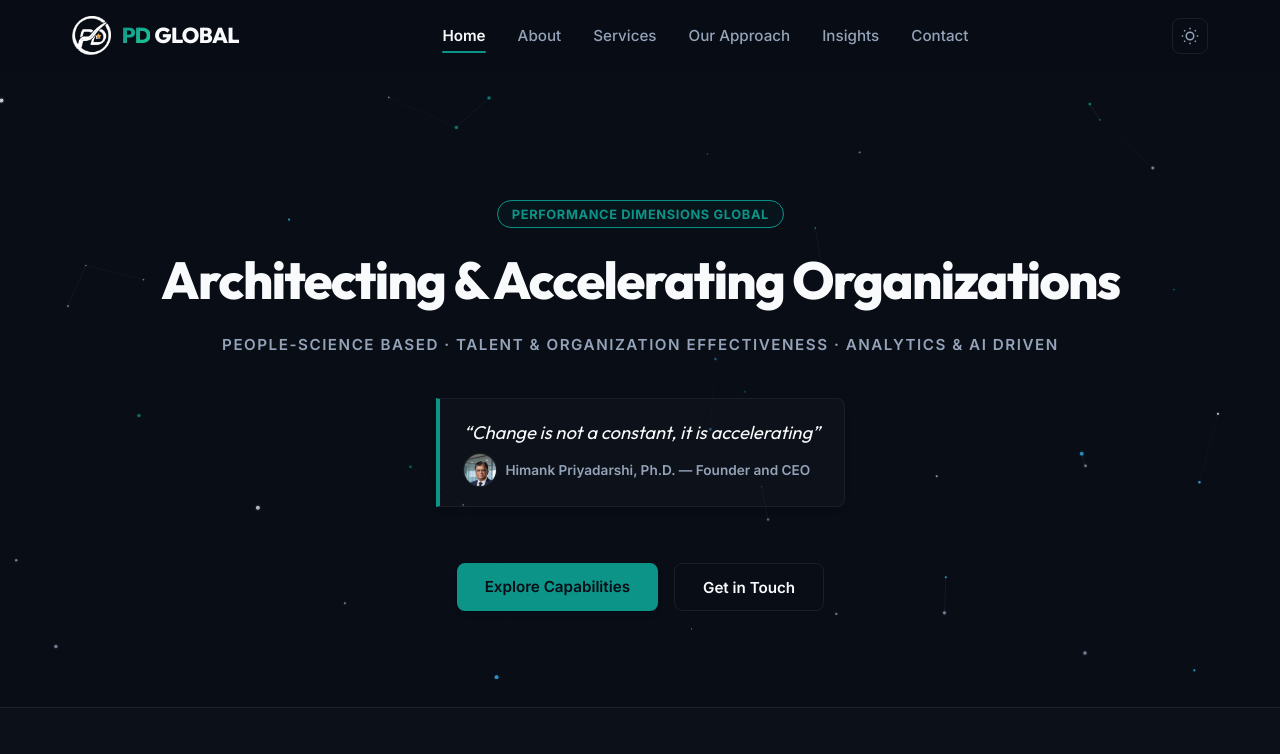
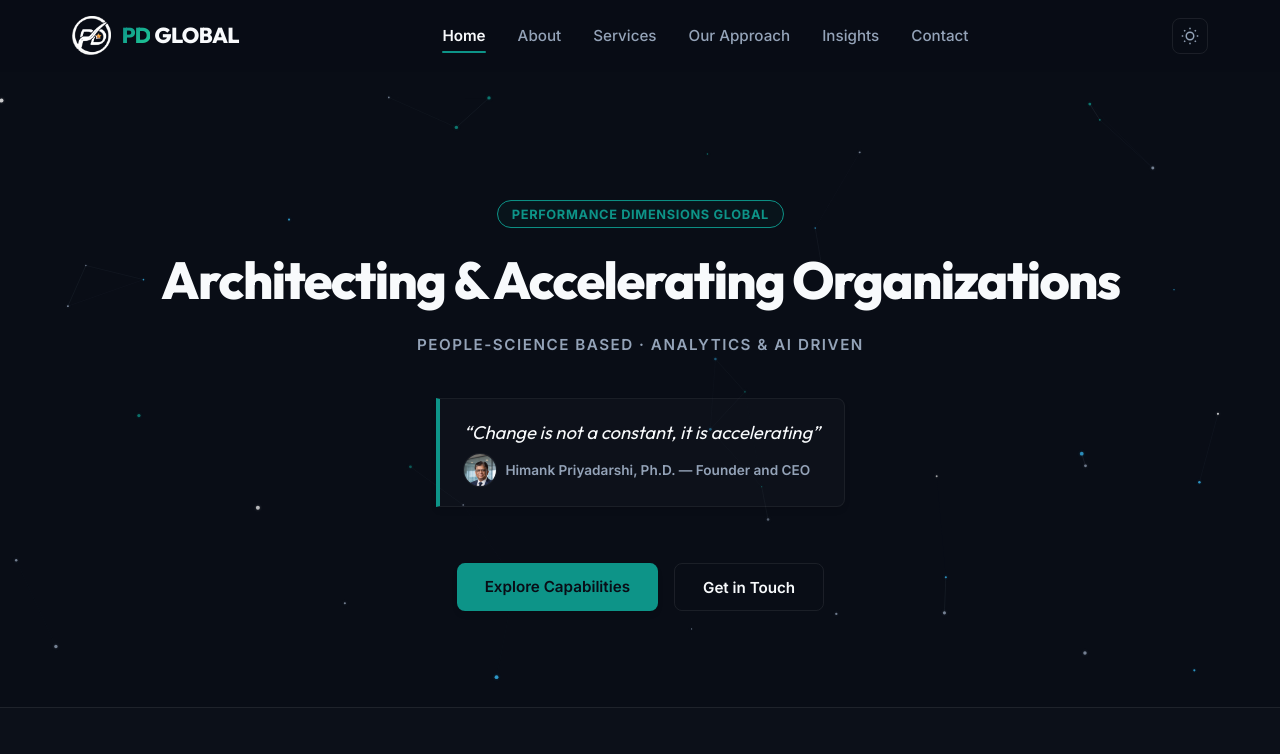
Before and after one commit to barada02/pdglobal, a Next.js app: page / in a window 1280 px wide. Shown: the top 754 px of the page. Built offline with nearby package versions, Linux system fonts and the light colour scheme.

Commit message:
removed TALENT & ORGANIZATIONAL EFFECTIVENESS

```diff
--- a/src/app/page.tsx
+++ b/src/app/page.tsx
@@ -58,7 +58,7 @@ export default function Home() {
                   Architecting & Accelerating Organizations
                 </h1>
                 <p className={styles.heroSubtitle}>
-                  PEOPLE-SCIENCE BASED &middot; TALENT & ORGANIZATION EFFECTIVENESS &middot; ANALYTICS & AI DRIVEN
+                  PEOPLE-SCIENCE BASED &middot; ANALYTICS & AI DRIVEN
                 </p>
 
                 {/* Quote Card */}
```
